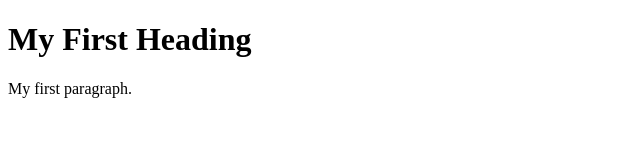
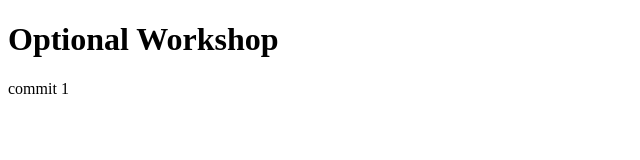
Before and after one commit to ZackZY/DSOEA_Workshop1, a plain HTML site: page index.html in a window 1280 px wide. Shown: the whole page, without its empty margins (0-640 px from the left). Drawn offline with Linux system fonts and the light colour scheme.

Commit message:
commit 1

```diff
--- a/index.html
+++ b/index.html
@@ -2,8 +2,8 @@
 <html>
 <body>
 
-<h1>My First Heading</h1>
-<p>My first paragraph.</p>
+<h1>Optional Workshop</h1>
+<p>commit 1</p>
 
 </body>
 </html>
```
Also changed, not shown: 2 other files.
